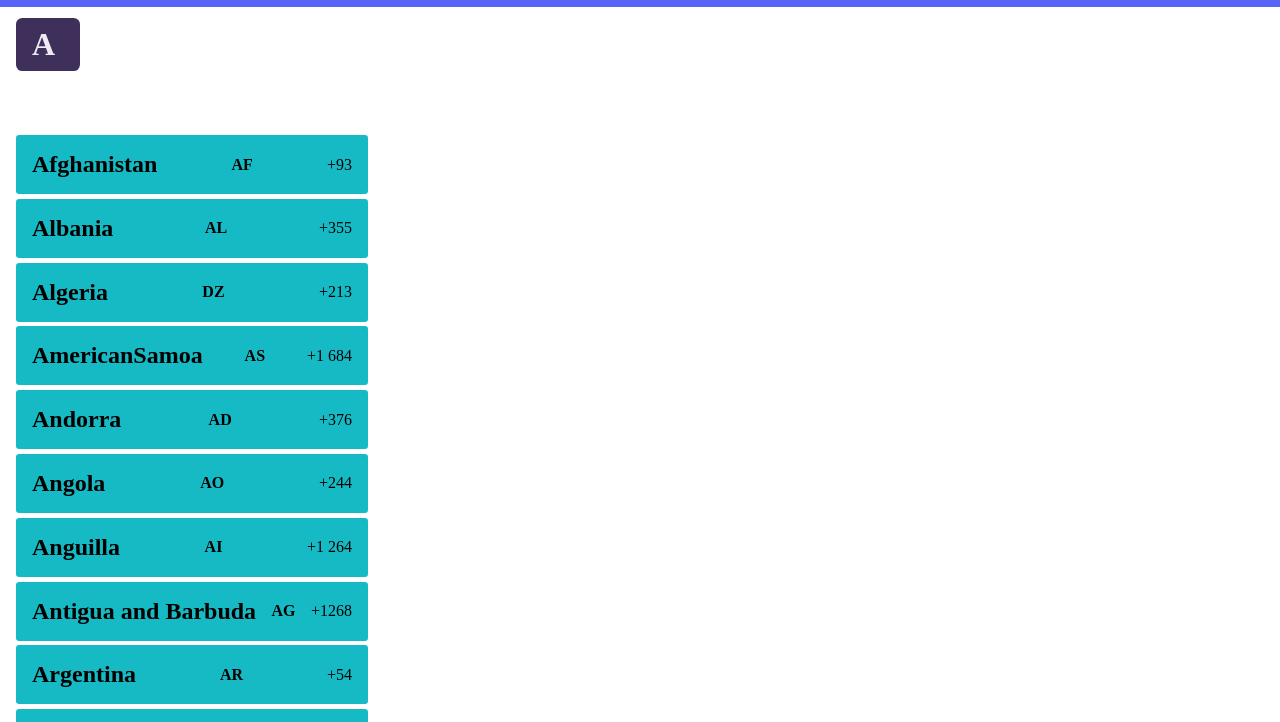
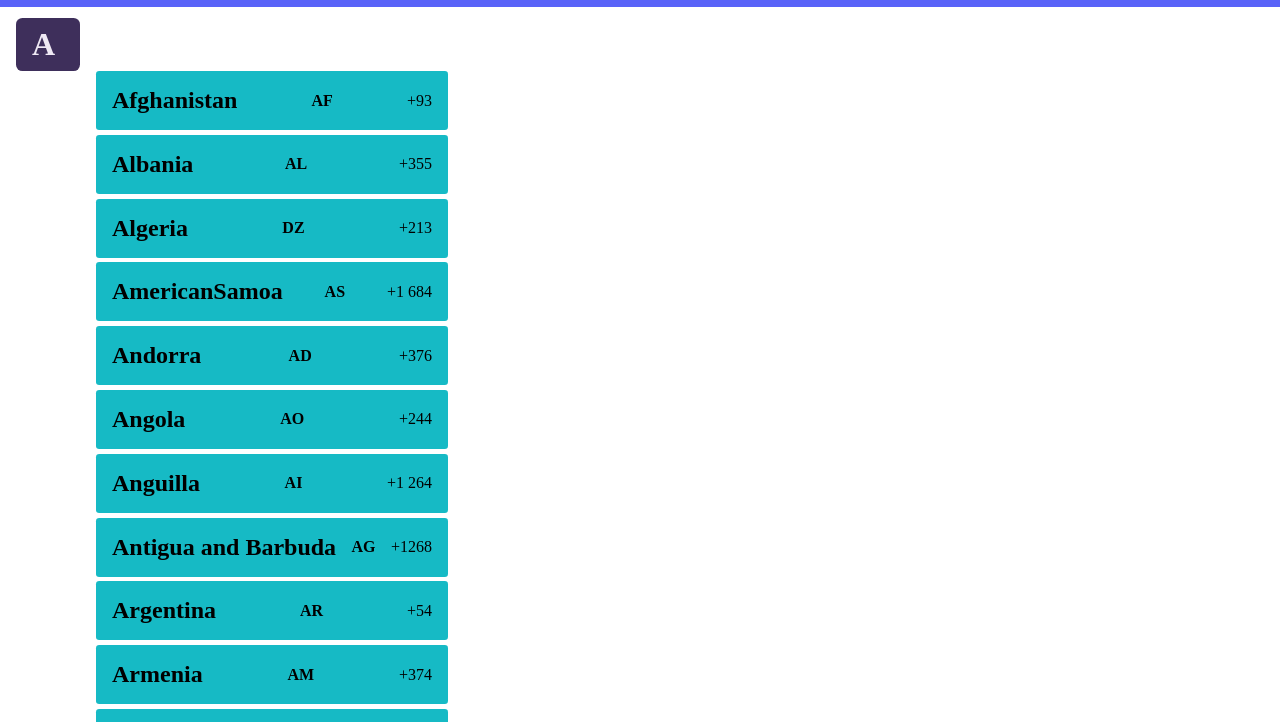
Before and after one commit to Launchpad5682/vanilla-web-dev, a plain HTML site: page css-practice/phoneList/index.html in a window 1280 px wide. Shown: the part 46-768 px from the top of the page. Drawn offline with Linux system fonts and the light colour scheme.

Commit message:
style: changed the list style added some left margin

```diff
--- a/css-practice/phoneList/styles.css
+++ b/css-practice/phoneList/styles.css
@@ -32,7 +32,7 @@
 }
 
 .card-list {
-  margin: 2rem 0;
+  margin: 0 5rem;
 }
 
 .card-style {
@@ -59,6 +59,5 @@
 
 .directory-section {
   position: relative;
-  top: 4rem;
   padding: 0 0 0 1rem;
 }
```
